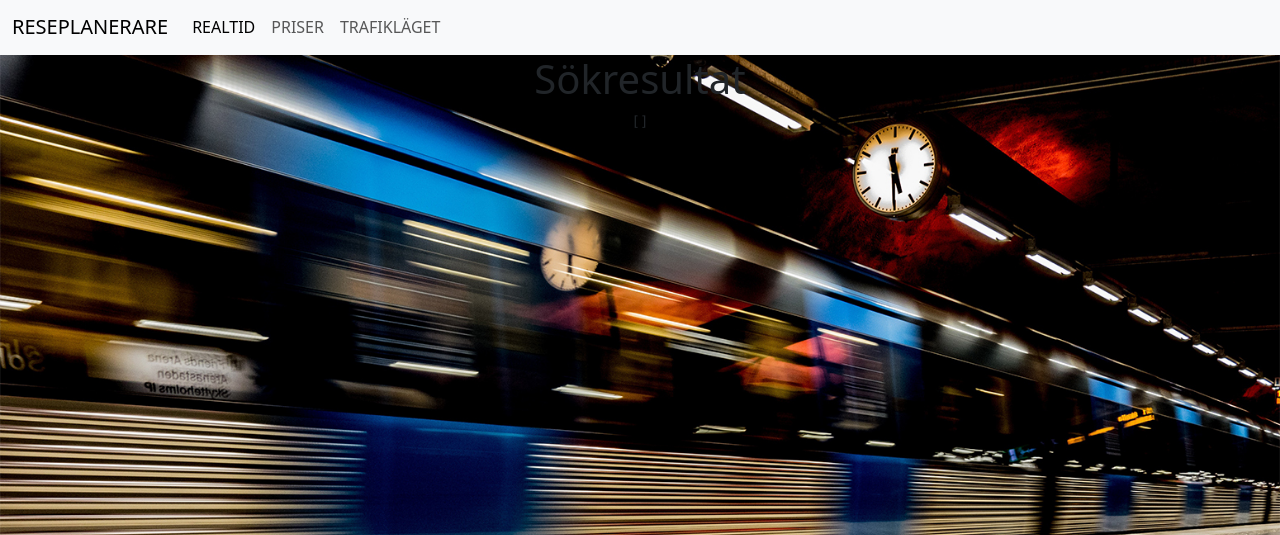
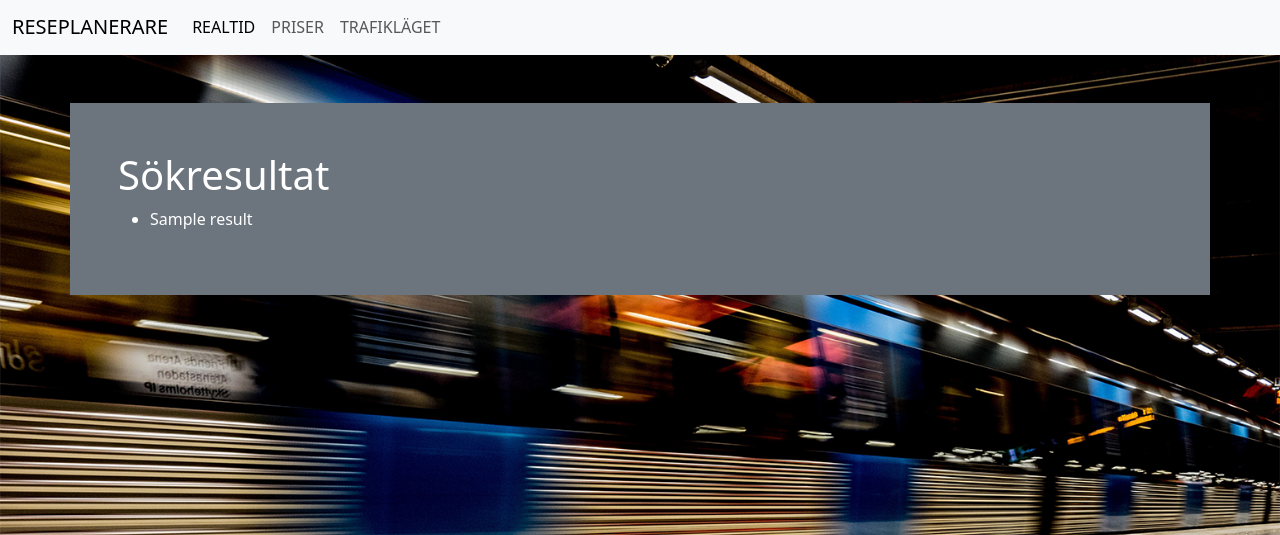
Before and after one commit to lilaldo/Grupparbete2, a Flask app: template application/templates/search.html in a window 1280 px wide. Shown: the part 25-560 px from the top of the page. Run offline with Flask 3, Linux system fonts and the light colour scheme; the template is opened without the code that fills it: most values are stand-ins (such as "Sample title", 1, 10 or a date in 2020); some libraries are stand-ins or nearby versions.

Commit message:
reseplanerare ich-klar

```diff
--- a/application/app.py
+++ b/application/app.py
@@ -36,11 +36,67 @@ def reseplanerare():
 @app.route('/search', methods=['GET', 'POST'])
 def search():
     if request.method == 'POST':
-        pass
-    else:
-        results = request.args.get('results')
-        return render_template('search.html', results=results)
+        # Get user inputs for start and destination stations
+        start_pos = request.form.get('origin')
+        end_pos = request.form.get('destination')
 
+        # Translate station names to SiteIds (you can include your code here)
+        station1 = start_pos
+        station1 = station1.replace('å', 'a').replace('ä', 'a').replace('ö', 'o')
+        url1 = "https://api.sl.se/api2/typeahead.json?key=460343b3030c4ed9a213f0727f858052&searchstring=" + station1
+        first_station = urlopen(url1)
+        first_station_data = json.loads(first_station.read().decode("utf-8"))
+        first_station_result = first_station_data["ResponseData"]
+        start_loc = first_station_result[0]['SiteId']
+
+        # print för att kontrollera att det är korrekt
+        # print(first_station_result[0]['SiteId'])
+
+        # få station2 (till) siteId
+        station2 = end_pos
+        station2 = station2.replace('å', 'a').replace('ä', 'a').replace('ö', 'o')
+        url2 = "https://api.sl.se/api2/typeahead.json?key=460343b3030c4ed9a213f0727f858052&searchstring=" + station2
+        second_station = urlopen(url2)
+        second_station_data = json.loads(second_station.read().decode("utf-8"))
+        second_station_result = second_station_data["ResponseData"]
+        end_loc = second_station_result[0]['SiteId']
+
+        # Perform the trip planning
+        api = "70441b322dc24df7bdc70cb278ed4192"
+        url = f"https://api.sl.se/api2/TravelplannerV3_1/trip.json?key={api}&originExtId={start_loc}&destExtId={end_loc}"
+        trip = urlopen(url)
+        trip_data = json.loads(trip.read().decode("utf-8"))
+        antal = trip_data["Trip"][0]["LegList"]["Leg"]
+        count = len(antal)
+        travel_results = []  # A list to store the trip results
+
+        for stopp in range(count):
+            if trip_data["Trip"][0]["LegList"]["Leg"][stopp]["type"] != "WALK":
+                start_name = trip_data["Trip"][0]["LegList"]["Leg"][stopp]["Origin"]["name"]
+                start_time = trip_data["Trip"][0]["LegList"]["Leg"][stopp]["Origin"]["time"]
+                destination_name = trip_data["Trip"][0]["LegList"]["Leg"][stopp]["Destination"]["name"]
+                destination_time = trip_data["Trip"][0]["LegList"]["Leg"][stopp]["Destination"]["time"]
+                product_name = trip_data["Trip"][0]["LegList"]["Leg"][stopp]["Product"]["catOutL"]
+                direction = trip_data["Trip"][0]["LegList"]["Leg"][stopp]["direction"]
+
+                result = f"Du tar {product_name} klockan {start_time} från {start_name} stationen som åker mot {direction} och går av i {destination_name} klockan {destination_time}"
+            else:
+                start_walk_str = trip_data["Trip"][0]["LegList"]["Leg"][stopp]["Origin"]["time"]
+                start_walk_pos = trip_data["Trip"][0]["LegList"]["Leg"][stopp]["Origin"]["name"]
+                end_walk_str = trip_data["Trip"][0]["LegList"]["Leg"][stopp]["Destination"]["time"]
+                end_walk_pos = trip_data["Trip"][0]["LegList"]["Leg"][stopp]["Destination"]["name"]
+                start_time = datetime.strptime(start_walk_str, "%H:%M:%S")
+                end_time = datetime.strptime(end_walk_str, "%H:%M:%S")
+                time_diff = end_time - start_time
+                min_diff = time_diff.total_seconds() / 60
+                result = f"Du promenerar från {start_walk_pos} till {end_walk_pos} som tar {int(min_diff)} minuter"
+
+            travel_results.append(result)
+
+        # Render the results in the 'search_results.html' template
+        return render_template('search.html', travel_results=travel_results)
+
+    return render_template('search.html')  # Replace with the actual template name
 
 ##############################################################################################
 
@@ -87,7 +143,7 @@ def realtid():
                 siteid = data['SiteId']
                 siteid_dict['SiteId'] = siteid
             else:
-                """skapa felkod"""
+
                 # Om ingen datat hittas så skickar användaren tillbaka.
                 return redirect('/realtid')
 
--- a/application/templates/search.html
+++ b/application/templates/search.html
@@ -3,12 +3,16 @@
 {% block content %}
 <div class="container">
     <div class="row">
-        <div class="col text-center">
+            <div class="bg-secondary text-white p-5 mb-5 mt-5">
+                <div class="col" style="color: white; text-center">
             <h1>Sökresultat</h1>
-            <div id="results">
-                <pre>{{ results|tojson }}</pre>
+            <ul>
+                {% for result in travel_results %}
+                <li>{{ result }}</li>
+                {% endfor %}
+            </ul>
+        </div>
             </div>
-        </div>
     </div>
 </div>
 {% endblock %}
```
